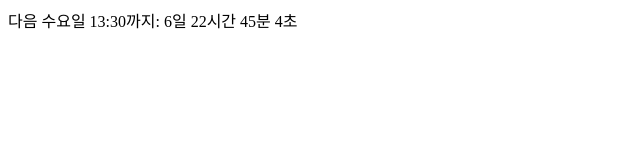
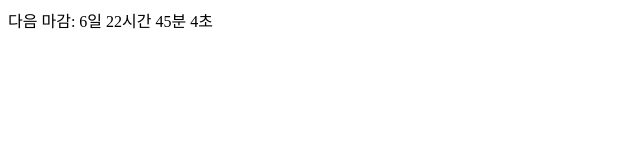
Before and after one commit to lmlm0401/Notion-Timer_WED, a plain HTML site: page index.html in a window 1280 px wide. Shown: the whole page, without its empty margins (0-640 px from the left). Drawn offline with Linux system fonts and the light colour scheme.

Commit message:
Add files via upload

```diff
--- a/index.html
+++ b/index.html
@@ -55,7 +55,7 @@
 
             // 카운트다운 표시
             const countdownDisplay = document.getElementById('countdown');
-            countdownDisplay.textContent = `다음 수요일 13:30까지: ${daysUntilWednesday}일 ${hoursUntilTarget}시간 ${minutesUntilTarget}분 ${secondsUntilTarget}초`;
+            countdownDisplay.textContent = `다음 마감: ${daysUntilWednesday}일 ${hoursUntilTarget}시간 ${minutesUntilTarget}분 ${secondsUntilTarget}초`;
 
             // 1초마다 함수 재호출
             setTimeout(updateCountdown, 1000);
```
